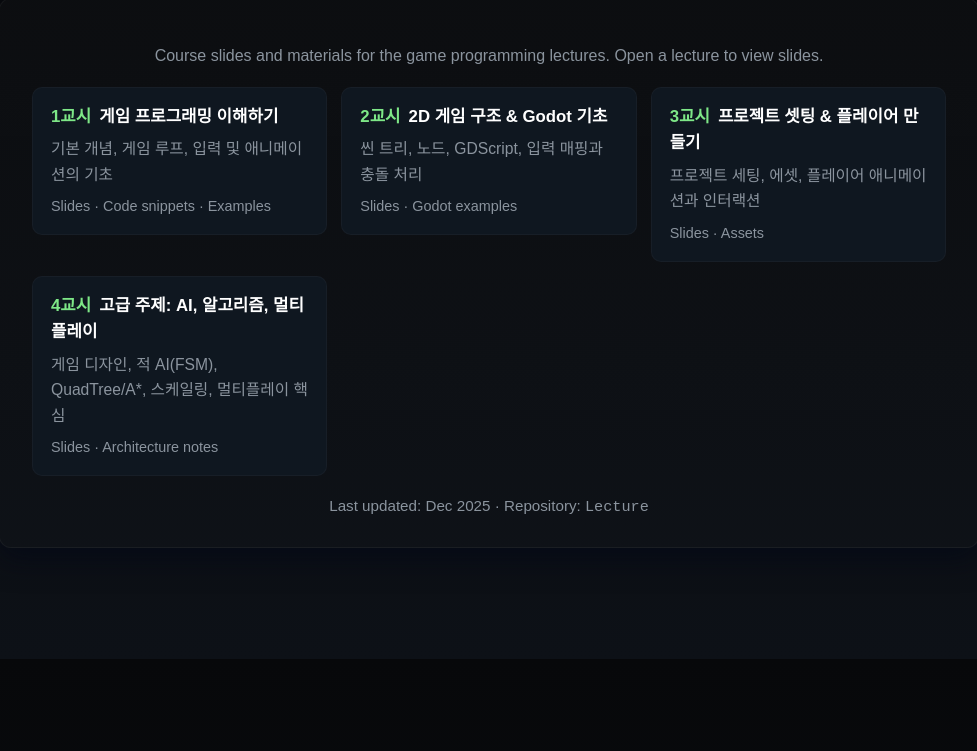
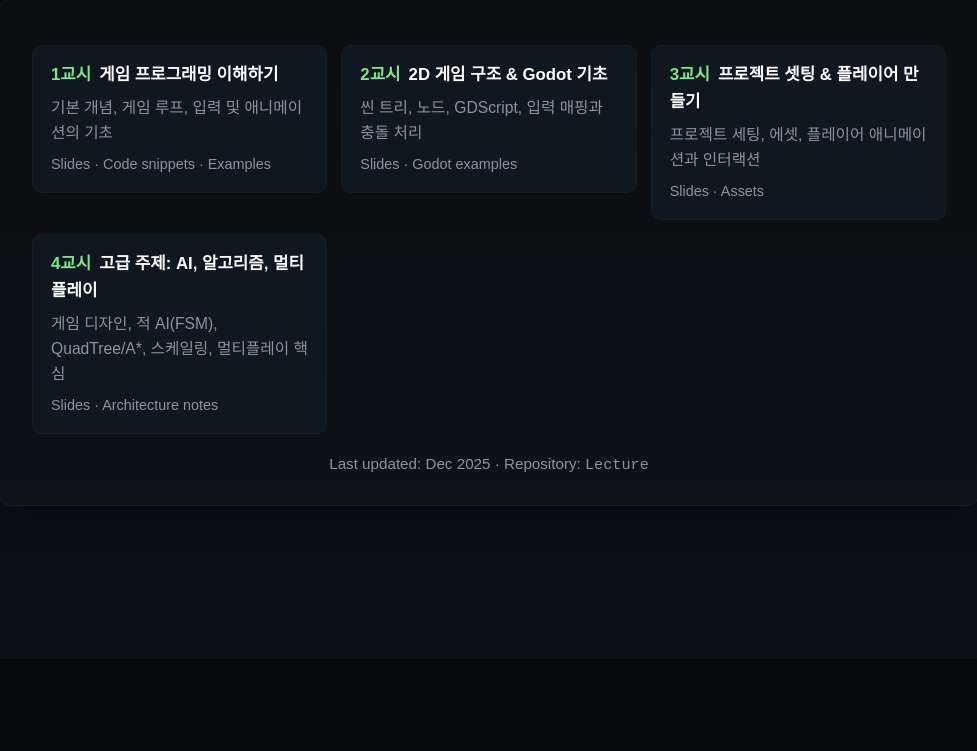
Before and after one commit to DeanKim89/Lecture, a plain HTML site: page index.html in a window 1280 px wide. Shown: the part 141-892 px from the top of the page, without its empty margins (151-1128 px from the left). Drawn offline with Linux system fonts and the light colour scheme.

Commit message:
Update index.html

```diff
--- a/index.html
+++ b/index.html
@@ -42,7 +42,6 @@
     <h1>Lecture List</h1>
 
     <div class="container">
-        <p class="lead">Course slides and materials for the game programming lectures. Open a lecture to view slides.</p>
         <ul>
             <li>
                 <a class="card" href="Lecture1.html">
```
